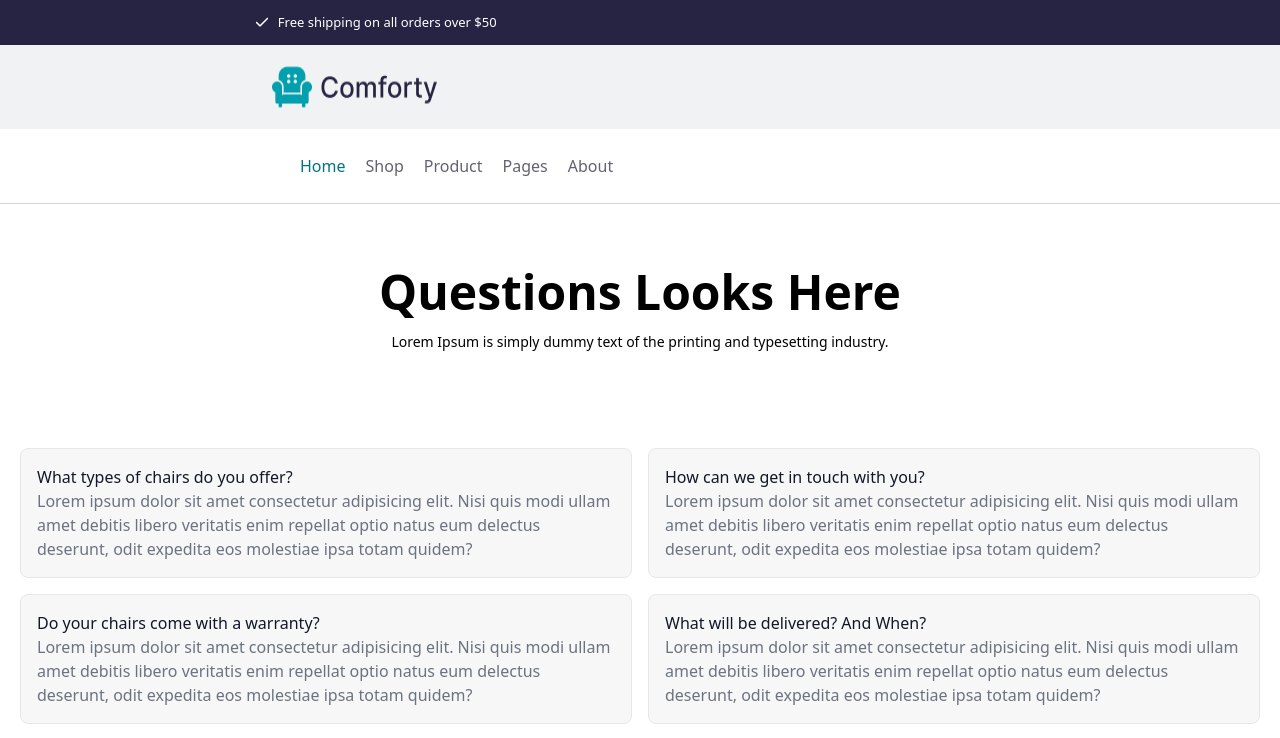
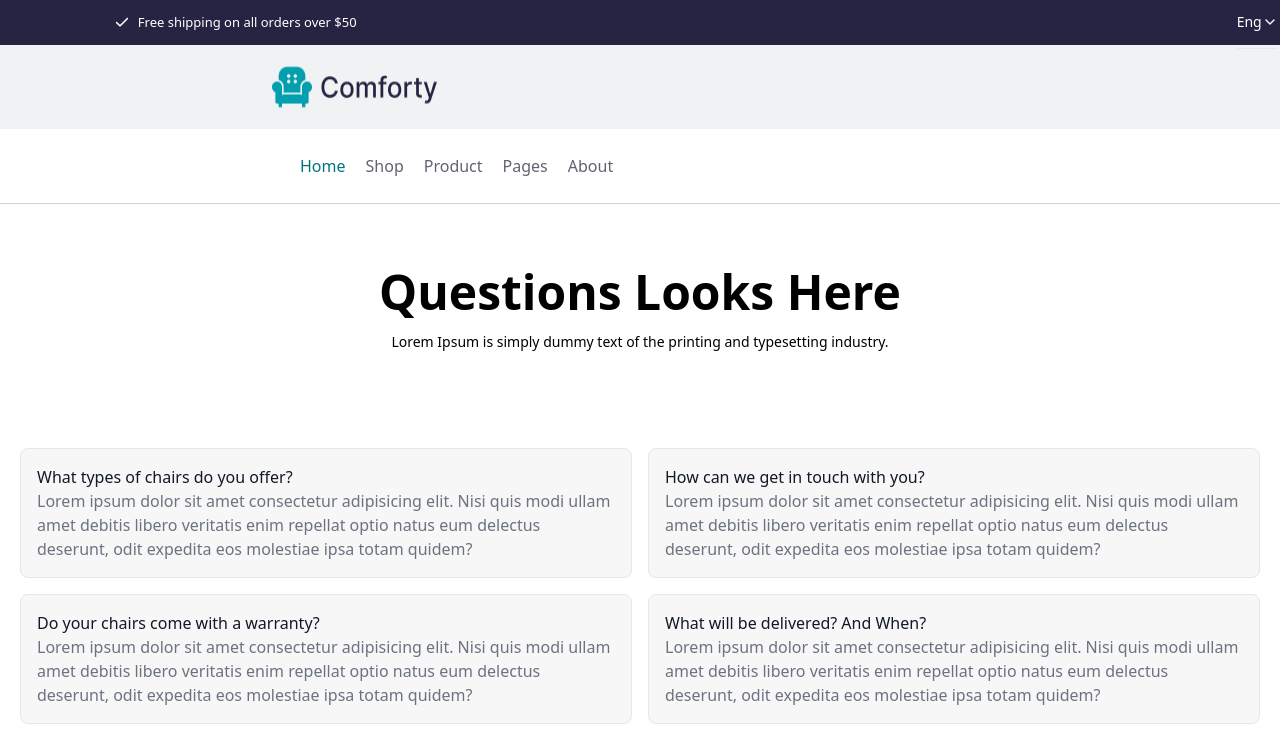
Before and after one commit to Aqsaarshi/responsive-website, a Next.js app: page /Faq in a window 1280 px wide. Shown: the top 738 px of the page. Built offline with nearby package versions, Linux system fonts and the light colour scheme.

Commit message:
Update Header.tsx

```diff
--- a/src/app/Header/Header.tsx
+++ b/src/app/Header/Header.tsx
@@ -14,9 +14,9 @@
 const Header = () => {
   return (
     <div className=" sm:w-[320px] md:w-[720px] lg:w-[1920px] ">
-      <div className="flex justify-center items-center gap-[20px] sm:gap-[980px] px-4 sm:px-8 lg:px-16 bg-[#272343] h-[45px] ">
+      <div className="flex justify-center items-center gap-[20px] sm:gap-[880px] px-4 sm:px-[880px] lg:px-16 bg-[#272343] h-[45px] ">
         {/* Shipping Message */}
-        <div className="flex items-center gap-2">
+        <div className="flex items-center gap-2 sm:-ml-[380px]">
           <Image src={check} alt="Check Icon" height={16} width={16} />
           <p className="font-sans text-[13px] leading-[14.3px] text-white">
             Free shipping on all orders over $50
```
